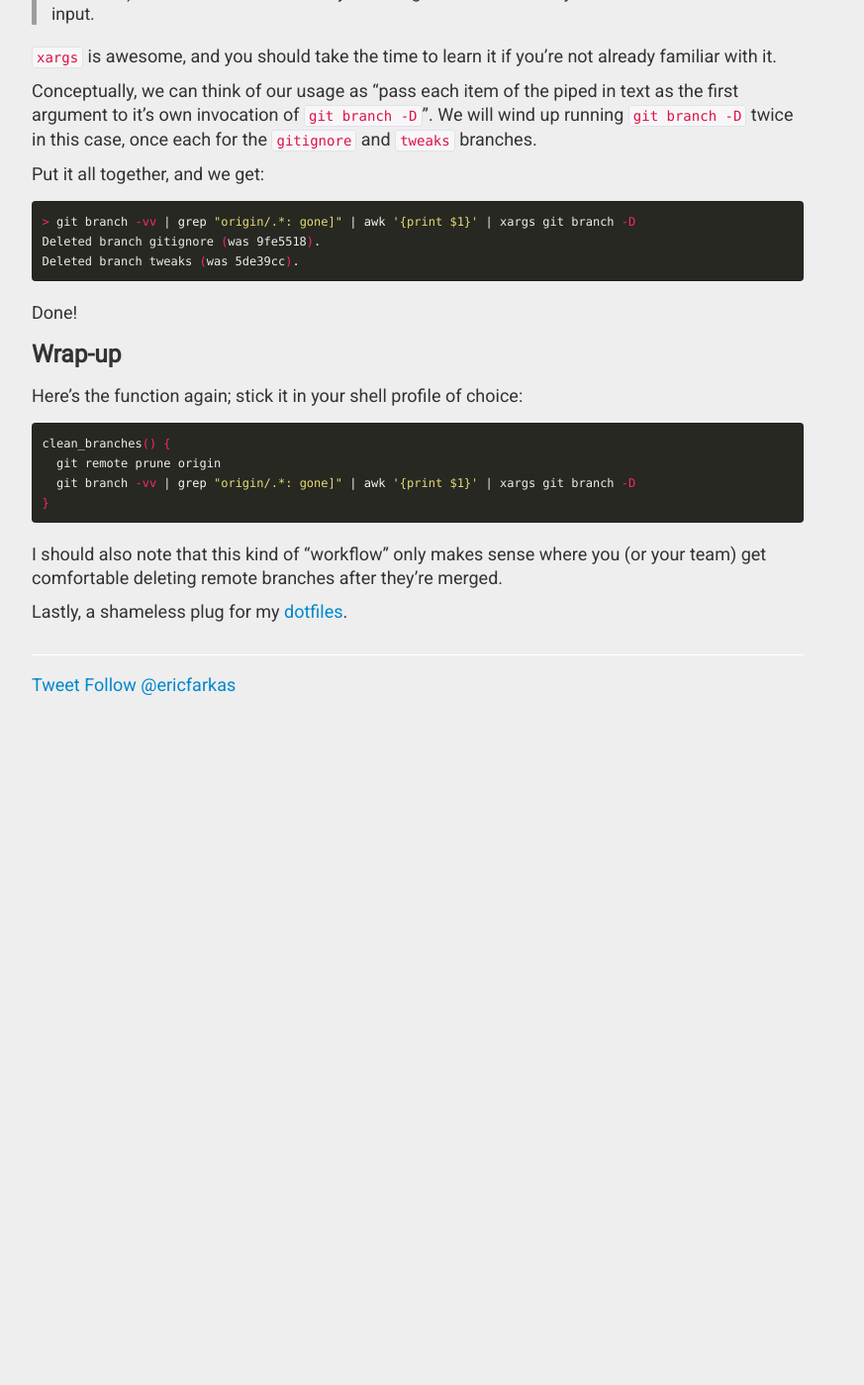
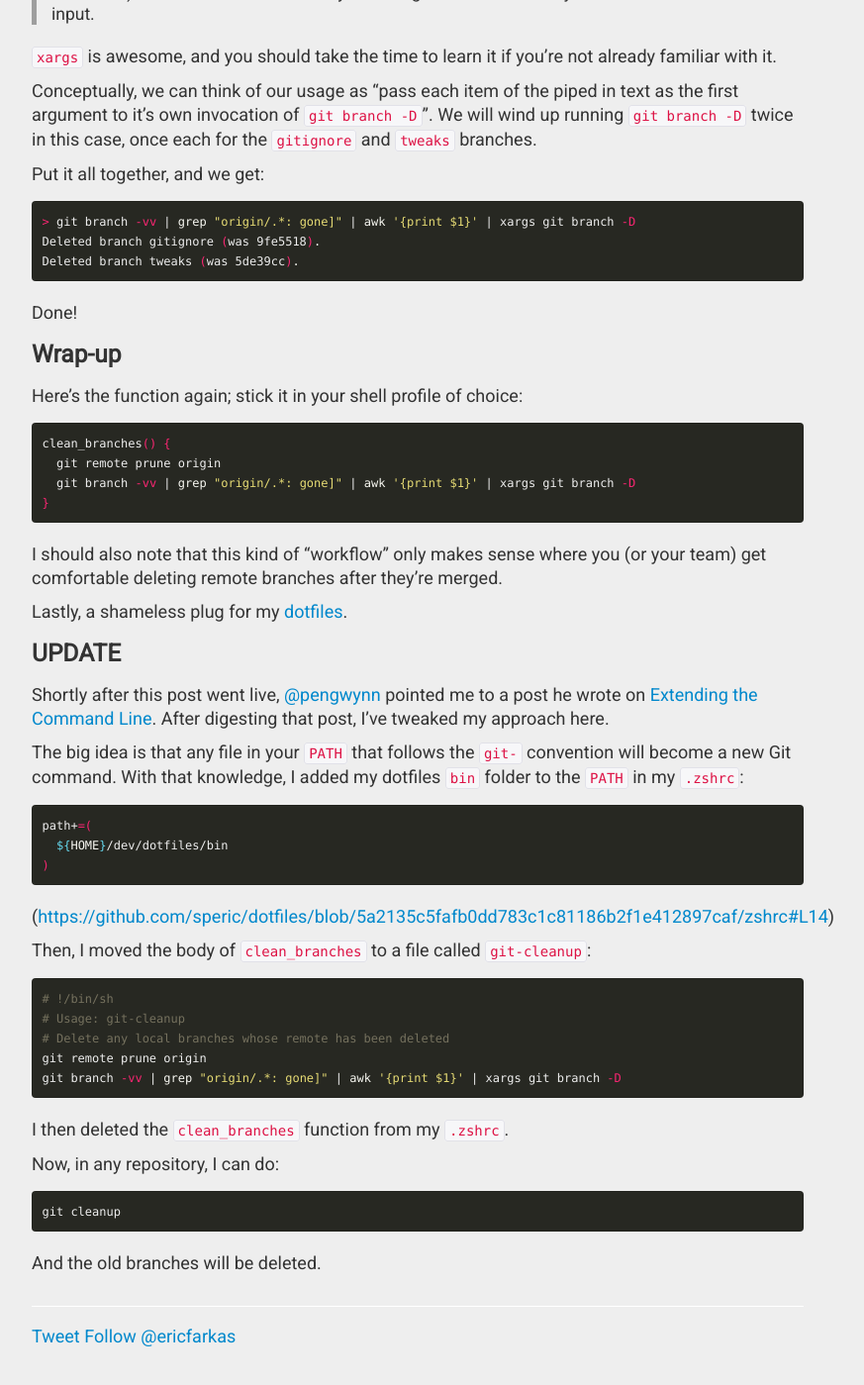
Before and after one commit to speric/speric.github.com, a Jekyll site: the page built from _posts/2018-10-27-cleaning-up-old-git-branches.md, in a window 1280 px wide and 1400 px high, scrolled down 3199 px. Shown: the whole window at 99% size, without its empty margins (218-1091 px from the left). Built offline with Jekyll 4.4.1, drawn with Linux system fonts in a browser that asks for light colours; some web fonts are replaced; comment, search, counter and statistics services are not loaded; before the commit the page ends 3941 px from its top, so only the background shows below that.

Commit message:
New information has come to light

````diff
--- a/_posts/2018-10-27-cleaning-up-old-git-branches.md
+++ b/_posts/2018-10-27-cleaning-up-old-git-branches.md
@@ -180,3 +180,37 @@ deleting remote branches after they're merged.
 
 
 Lastly, a shameless plug for my [dotfiles](https://github.com/speric/dotfiles).
+
+### UPDATE
+Shortly after this post went live, [@pengwynn](https://twitter.com/pengwynn) pointed me to a post he wrote
+on [Extending the Command Line](https://wynnnetherland.com/journal/extending-the-command-line/). After digesting
+that post, I've tweaked my approach here.
+
+The big idea is that any file in your `PATH` that follows the `git-` convention will become a new Git command. With that knowledge, I added my dotfiles `bin` folder to the `PATH` in my `.zshrc`:
+
+```zsh
+path+=(
+  ${HOME}/dev/dotfiles/bin
+)
+```
+([https://github.com/speric/dotfiles/blob/5a2135c5fafb0dd783c1c81186b2f1e412897caf/zshrc#L14](commit))
+
+Then, I moved the body of `clean_branches` to a file called `git-cleanup`:
+
+```zsh
+# !/bin/sh
+# Usage: git-cleanup
+# Delete any local branches whose remote has been deleted
+git remote prune origin
+git branch -vv | grep "origin/.*: gone]" | awk '{print $1}' | xargs git branch -D
+```
+
+I then deleted the `clean_branches` function from my `.zshrc`.
+
+Now, in any repository, I can do:
+
+```zsh
+git cleanup
+```
+
+And the old branches will be deleted.
````
